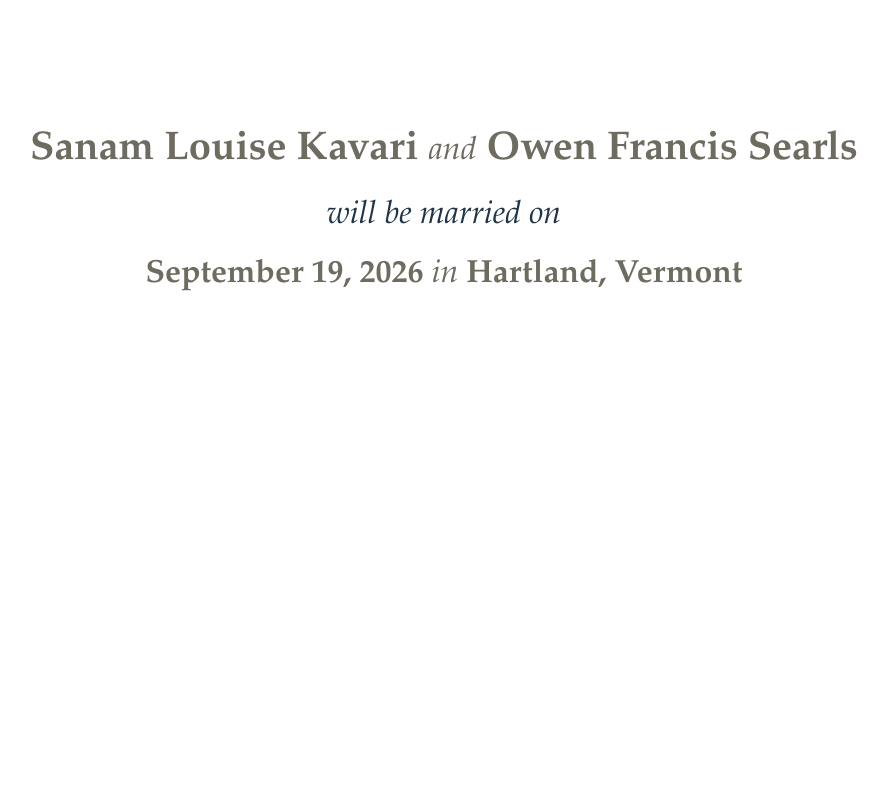
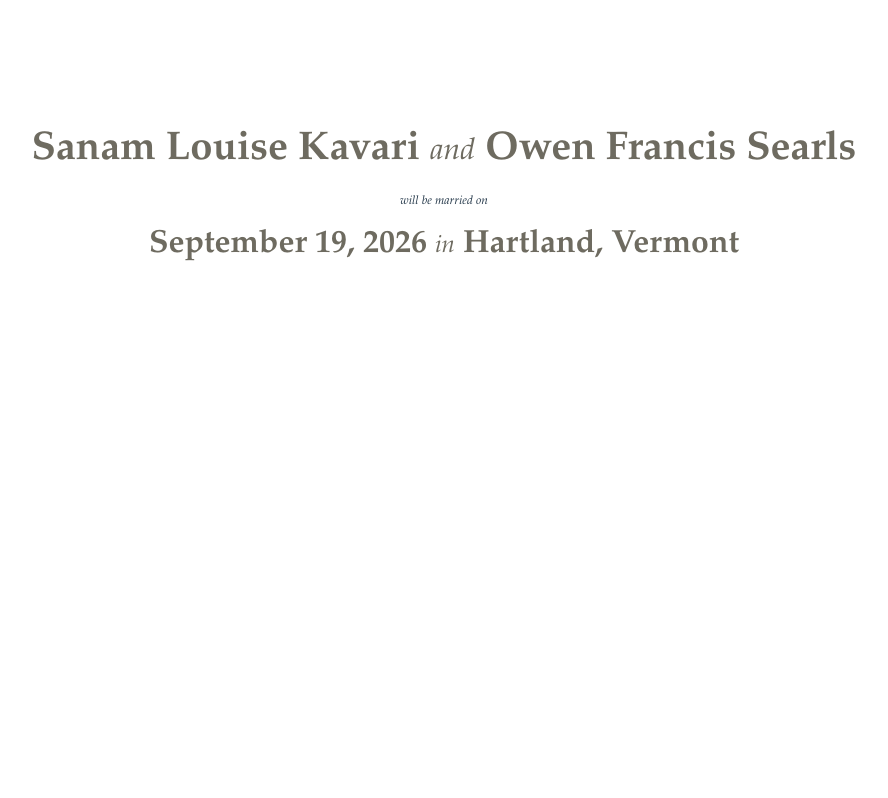
Before and after one commit to owensearls/wedding.kavari-searls.net, a React (Vite) app: page /#rsvp in a window 1280 px wide. Shown: the part 1422-2220 px from the top of the page, without its empty margins (196-1084 px from the left). Built offline with nearby package versions, Linux system fonts and the light colour scheme.

Commit message:
typography tweaks

```diff
--- a/src/App.tsx
+++ b/src/App.tsx
@@ -10,7 +10,7 @@ function App() {
         header={
           <div style={{ textAlign: "center", display: "flex", flexDirection: "column", paddingTop: 75, gap: "10px" }}>
             <h1>Sanam Louise Kavari <span className={typography.italicConnector}>and</span> Owen Francis Searls</h1>
-            <span className={typography.italicText}>will be married on</span>
+            <span className={typography.italicConnector}>will be married on</span>
             <h2>September 19, 2026 <span className={typography.italicConnector}>in</span> Hartland, Vermont</h2>
             <h2></h2>
           </div>
--- a/src/typography.module.css
+++ b/src/typography.module.css
@@ -8,6 +8,10 @@
 
   @media (max-width: 480px) {
     font-size: 32px;
+  }
+
+  @media (max-width: 380px) {
+    font-size: 28px;
   }
 }
 
@@ -22,6 +26,10 @@
   @media (max-width: 480px) {
     font-size: 24px;
   }
+
+  @media (max-width: 380px) {
+    font-size: 20px;
+  }
 }
 
 :global(p) {
@@ -34,15 +42,14 @@
   @media (max-width: 480px) {
     font-size: 18px;
   }
+
+  @media (max-width: 380px) {
+    font-size: 16px;
+  }
 }
 
 .italicConnector {
   font-style: italic;
-  font-size: 32px;
+  font-size: 75%;
   font-weight: normal;
 }
-
-.italicText {
-  font-style: italic;
-  font-size: 32px;
-}
```
